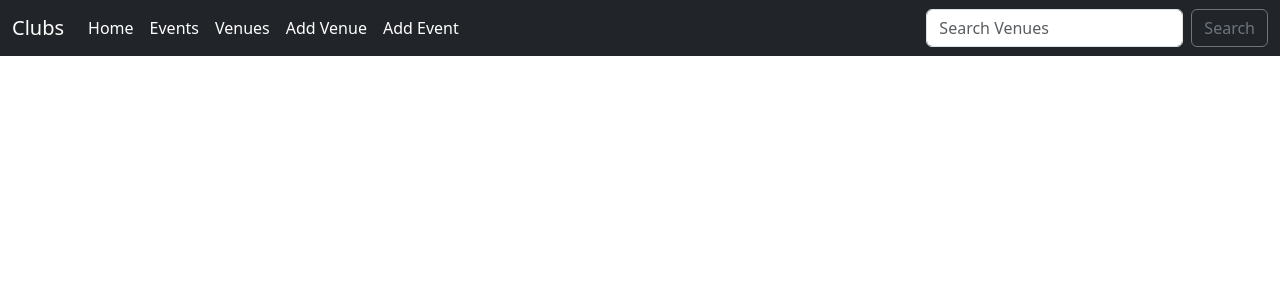
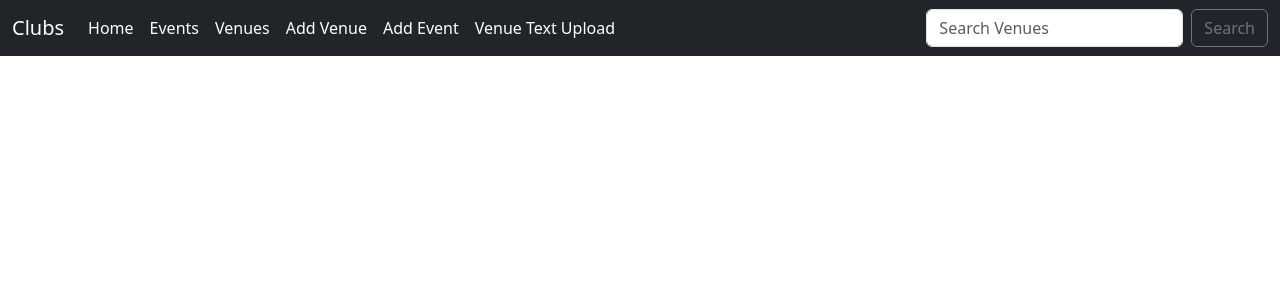
Before and after one commit to GuiFernandess7/DjangoClubApp, a Django app: template templates/events/home.html in a window 1280 px wide. Shown: the top 300 px of the page. Run offline with Django 4.2, Linux system fonts and the light colour scheme; the template is opened without the code that fills it, so the values that code supplies are empty.

Commit message:
text file option added to navbar

```diff
--- a/templates/events/navbar.html
+++ b/templates/events/navbar.html
@@ -21,6 +21,9 @@
           <li class="nav-item">
             <a class="nav-link active" aria-current="page" href="{% url 'add-event' %}">Add Event</a>
           </li>
+          <li class="nav-item">
+            <a class="nav-link active" aria-current="page" href="{% url 'venue_text' %}">Venue Text Upload</a>
+          </li>
         </ul>
         <form class="d-flex" role="search" method="POST" action="{% url 'search-venues' %}">
           {% csrf_token %}
```
